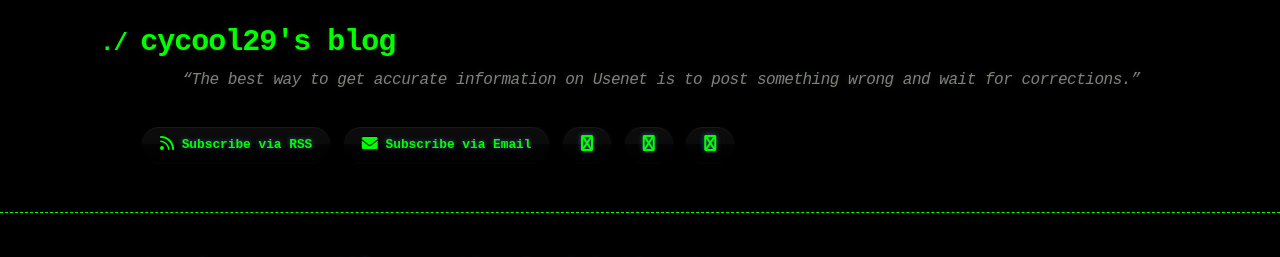
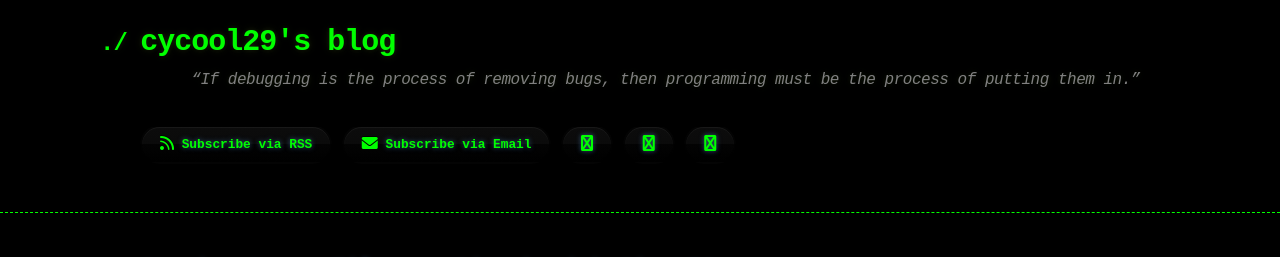
Before and after one commit to cycool29/cycool29.github.io, a Jekyll site: the page built from index.md, in a window 1280 px wide and 900 px high. Shown: the top 257 px of the window. Built offline with Jekyll 4.4.1, drawn with Linux system fonts in a browser that asks for light colours; a style sheet for code colours, icons or effects is not loaded.

Commit message:
Update quotes

```diff
--- a/_config.yml
+++ b/_config.yml
@@ -1,5 +1,5 @@
 title: cycool29's blog
-description: "“The best way to get accurate information on Usenet is to post something wrong and wait for corrections.” "
+description: "“If debugging is the process of removing bugs, then programming must be the process of putting them in.” "
 bio: A high school student. Intermediate in Python, Git, Bash. Learning JavaScript. He/Him. "
 author: cycool29
 url: https://cycool29.github.io
```
